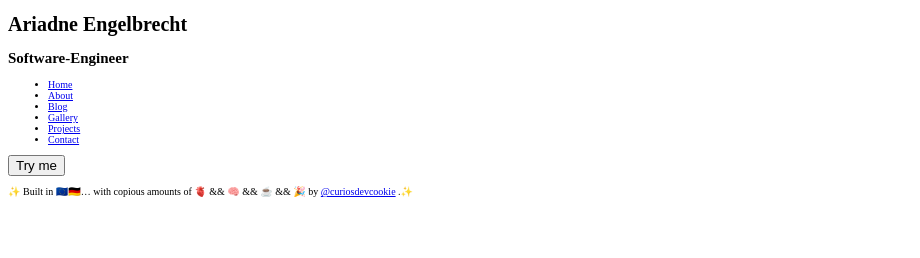
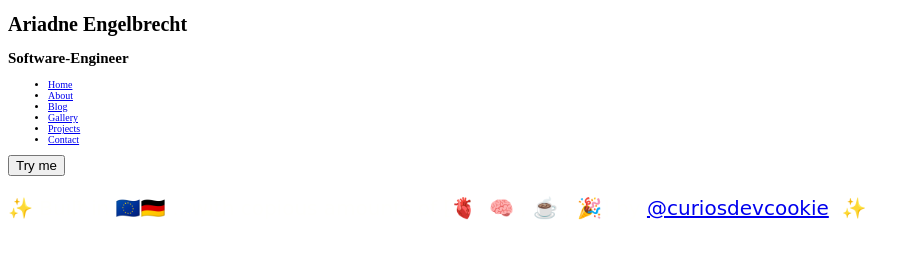
Before and after one commit to curiosdevcookie/portfolio-v1.4.1, a plain HTML site: page index.html in a window 1280 px wide. Shown: the whole page, without its empty margins (0-920 px from the left). Drawn offline with Linux system fonts and the light colour scheme; files that its build step writes are made by us from their sources; a web font is replaced by a local one.

Commit message:
Tidy up files

```diff
--- a/components/cdc-theme-switcher/cdc-theme-switcher.css
+++ /dev/null
@@ -1,36 +0,0 @@
-body {
-  background-color: #dd6815;
-}
-
-#bg {
-  position: absolute;
-  top: 50%;
-  left: 50%;
-  transform: translate(-50%, -50%);
-  width: 105px;
-  display: flex;
-  flex-direction: row;
-  align-items: center;
-  border-radius: 30px;
-  background-color: black;
-  padding: 1px;
-}
-#one {
-  width: 32px;
-  height: 32px;
-  border-radius: 50%;
-  margin: 5px;
-  background-color: #ed9b40;
-  display: block;
-  transition: 0.15s ease-in;
-}
-#one.active {
-  margin: 5px 5px 5px 65px;
-}
-#bg, #one:hover {
-  cursor: pointer;
-}
-
-#bg:hover {
-  cursor: pointer;
-}
--- a/components/cdc-theme-switcher/cdc-theme-switcher.js
+++ /dev/null
@@ -1,40 +0,0 @@
-// class Switcher extends HTMLElement {
-//   constructor() {
-//     super();
-//     let Switcher = this.attachShadow({ mode: 'open' });
-//     Switcher.innerHTML = `
-//       <style>
-//         section {
-//           font-family: var(--font-handwritten-sloppy);
-//           font-size: 2rem;
-//         }
-//       </style>
-
-//     <div id='bg'>
-//       <div id='one'>
-//       </div>
-//     </div>
-//     `;
-//   }
-
-//   connectedCallback() {
-//     console.log('Switcher connected');
-//   }
-// }
-// customElements.define('cdc-theme-switcher', Switcher);
-
-document.addEventListener('DOMContentLoaded', function () {
-  const backgroundDiv = document.getElementById('bg');
-  const firstDiv = document.getElementById('one');
-  backgroundDiv.addEventListener('click', function () {
-    firstDiv.classList.toggle('active');
-    if (firstDiv.className == 'active') {
-      backgroundDiv.style.backgroundColor = '#ED9B40';
-      firstDiv.style.backgroundColor = '#FFFFFF';
-    }
-    else {
-      backgroundDiv.style.backgroundColor = '#FFFFFF';
-      firstDiv.style.backgroundColor = '#ED9B40';
-    }
-  });
-});
--- a/components/footer/cdc-footer.js
+++ b/components/footer/cdc-footer.js
@@ -5,14 +5,20 @@ class Footer extends HTMLElement {
     let shadow = this.attachShadow({ mode: 'open' });
     shadow.innerHTML = `
       <style>
-      @import url("../
+      @import url @import url('https://fonts.googleapis.com/css2?family=Beth+Ellen&display=swap');
+
+      :host {
+        font-family: 'Beth+Ellen', cursive;
+      }
         section {
-          font-family: var(--font-handwritten-sloppy);
+          font-family: 'Beth Ellen', cursive;
           font-size: 2rem;
+          color: var(--color-white);
+        }
       </style>
 
         <section>
-        <p>✨ Built in 🇪🇺🇩🇪…  with copious amounts of 🫀 && 🧠 && ☕️ && 🎉 by <a href='https://twitter.com/curiosdevcookie'> @curiosdevcookie</a> .✨</p>
+        <p>✨ Built in 🇪🇺🇩🇪…  with copious amounts of [🫀, 🧠 , ☕️ , 🎉] by <a href='https://twitter.com/curiosdevcookie'> @curiosdevcookie</a> .✨</p>
         </section>
     `;
   }
--- a/index.html
+++ b/index.html
@@ -24,7 +24,7 @@
     <ul>
       <li><a href='index.html'>Home</a></li>
       <li><a href='./pages/about/about-me.html'>About</a></li>
-      <li><a href='./pages/blog/blog-entries/function-definition.html'>Blog</a></li>
+      <li><a href='./pages/blog/blogpage.html'>Blog</a></li>
       <li><a href='./pages/gallery/gallery.html'>Gallery</a></li>
       <li><a href='./pages/projects/project-overview.html'>Projects</a></li>
       <li><a href='./pages/contact/'>Contact</a></li>
--- a/pages/gallery/gallery.css
+++ b/pages/gallery/gallery.css
@@ -21,7 +21,6 @@ div {
   object-fit: scale-down;
   object-position: 50% 50%;
   overflow: hidden;
-
 }
 
 /*
```
Also changed, not shown: components/cdc-theme-switcher/cdc-theme-switcher.html (deleted, +0 -14 lines), components/footer/cdc-footer.html (+0 -1 lines), landing/landing.html (+1 -1 lines), pages/gallery/gallery-project.html (+1 -1 lines), pages/gallery/gallery.html (+7 -3 lines), pages/projects/project-overview.html (+1 -1 lines), 1 other file.
